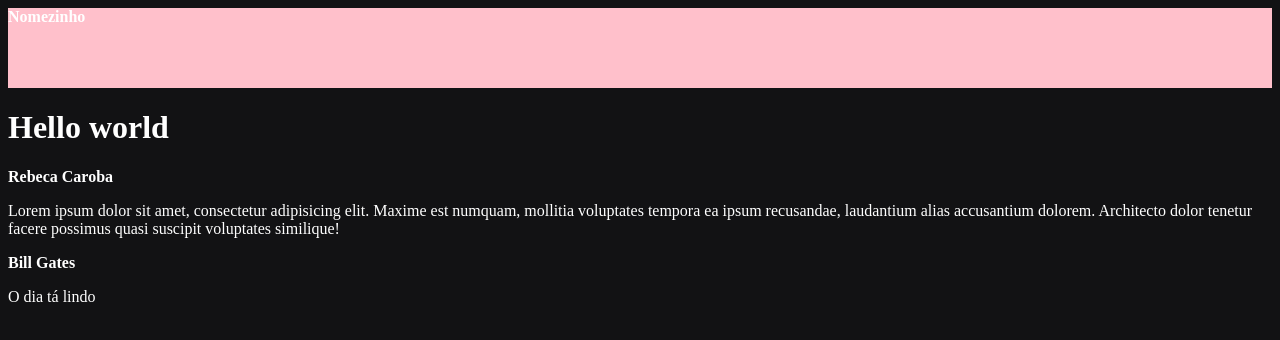
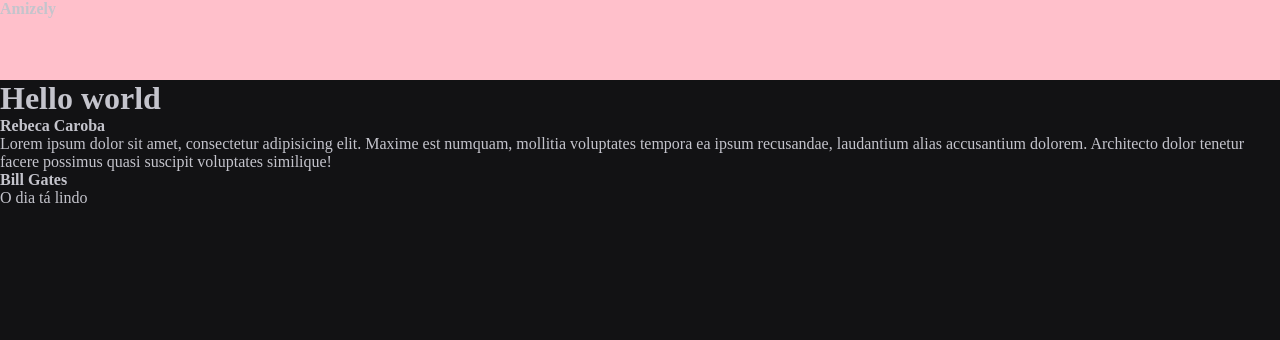
Before and after one commit to rebecaCaroba/socialNetApp, a React (Vite) app: page / in a window 1280 px wide. Shown: the top 340 px of the page. Built offline with nearby package versions, Linux system fonts and the light colour scheme.

Commit message:
CSS global

```diff
--- a/index.html
+++ b/index.html
@@ -1,12 +1,20 @@
 <!doctype html>
 <html lang="en">
+
 <head>
   <meta charset="UTF-8" />
+  <link rel="preconnect" href="https://fonts.googleapis.com"/>
+  <link rel="preconnect" href="https://fonts.gstatic.com" crossorigin/>
+
+  <link rel="icon" href="./src/assets/react.svg"/>
   <meta name="viewport" content="width=device-width, initial-scale=1.0" />
+  <link href="https://fonts.googleapis.com/css2?family=Roboto:wght@400;700&display=swap" rel="stylesheet">
   <title>Vite + React</title>
 </head>
+
 <body>
   <div id="root"><!---Tudo está aqui-->></div>
   <script type="module" src="/src/main.jsx"></script>
 </body>
+
 </html>
--- a/src/App.jsx
+++ b/src/App.jsx
@@ -1,6 +1,6 @@
 import {Post} from "./post";
 import { Header } from "./Components/Header";
-import './styles.css';
+import './global.css';
 
 export function App() {
   return (
--- a/src/Components/Header.jsx
+++ b/src/Components/Header.jsx
@@ -3,7 +3,7 @@
 export function Header(){
     return (
         <header className={styles.header}>
-            <strong >Nomezinho</strong>
+            <strong>Amizely</strong>
         </header>
     );
 }
--- /dev/null
+++ b/src/global.css
@@ -0,0 +1,30 @@
+
+:root{
+    --white: #fff;
+    --gray-100: #e1e1e6;
+    --gray-300: #c4c4cc;
+    --gray-400: #8d8d99;
+    --gray-600: #323238;
+    --gray-700: #29292e;
+    --gray-800: #202024;
+    --gray-900: #121214;
+    --yellow-500: gold;
+}
+
+* {
+    padding: 0;
+    margin: 0;
+    box-sizing: border-box;
+}
+
+body{
+    background-color: var(--gray-900);
+    color: var(--gray-300);
+    -webkit-font-smoothing: antialiased; /*Aplica ao navegador uma padronizaçao as fontes*/
+}
+
+body, input, textarea, button{
+    font-size: 'Roboto', sans-serif;
+    font-weight: 400;
+    font-size: 1rem;
+}
--- a/src/styles.css
+++ /dev/null
@@ -1,4 +0,0 @@
-body{
-    background: #121214;
-    color: #fff;
-}
```
Lines whose indentation alone changed are shown as unchanged.
